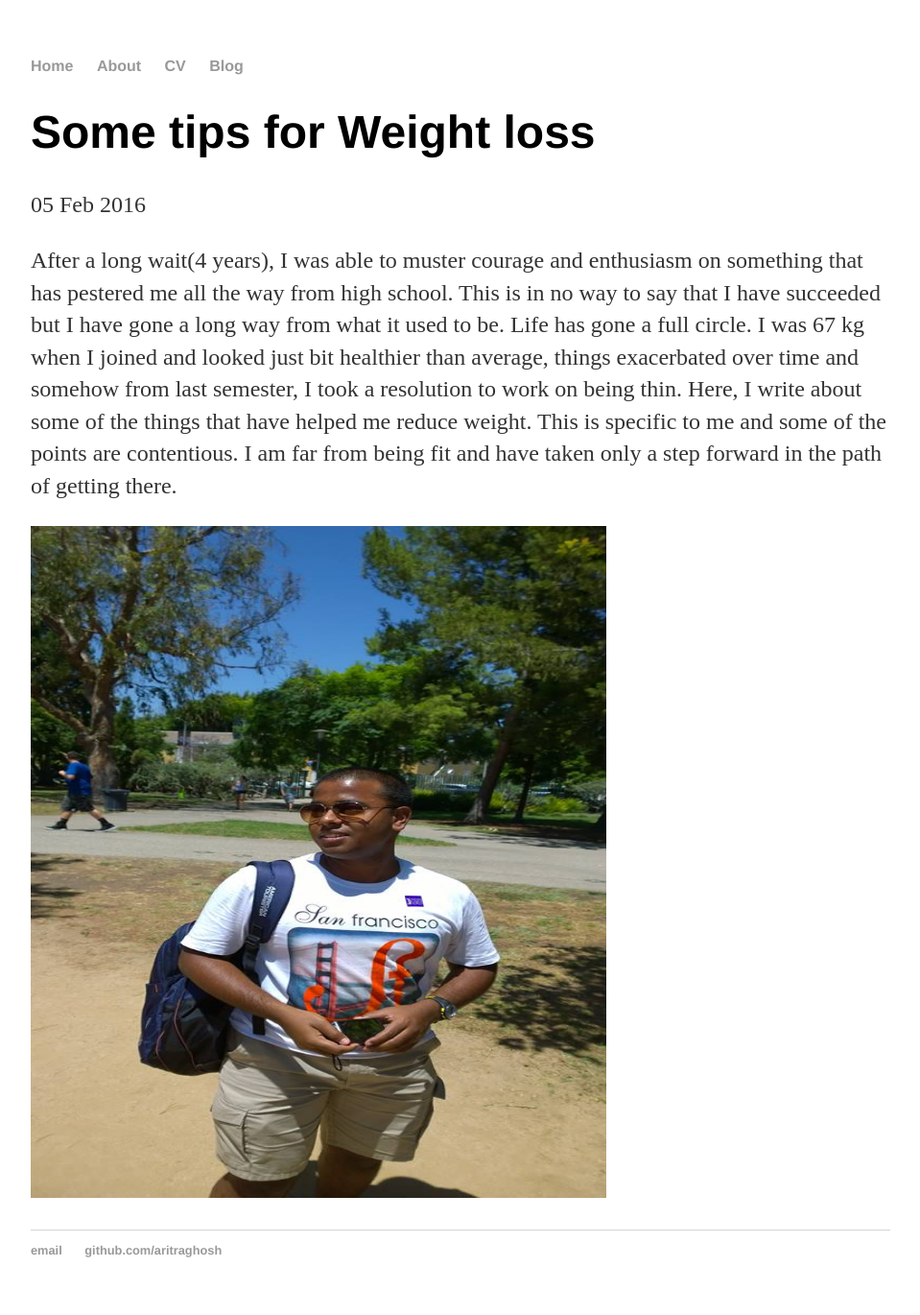
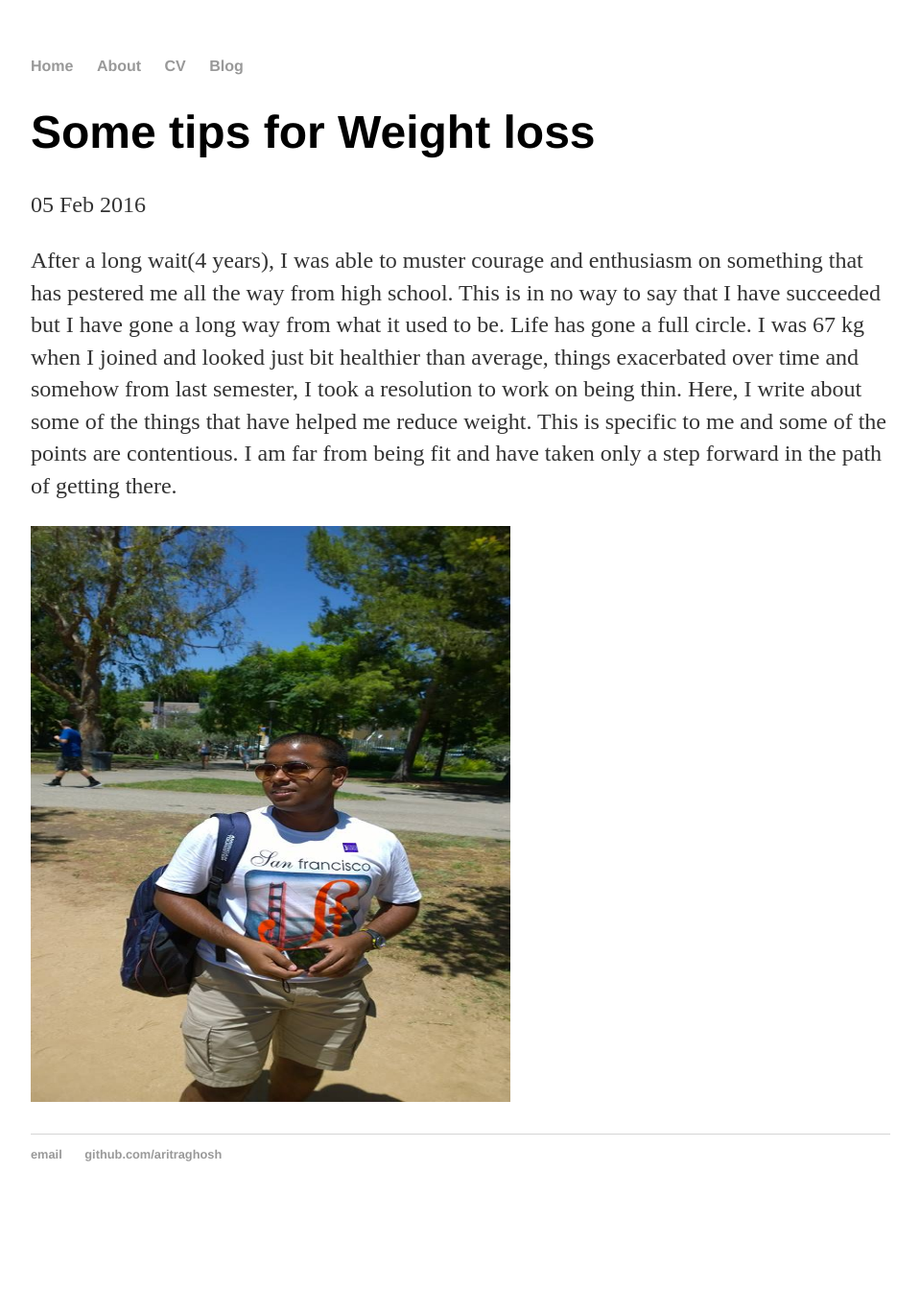
Before and after one commit to aritraghosh/aritraghosh.github.io, a Jekyll site: the page built from _posts/2016-02-05-some-tips-for-weight-loss.md, in a window 1280 px wide. Shown: the whole page at 96% size, without its empty margins (160-1119 px from the left). Built offline with Jekyll 4.4.1, drawn with Linux system fonts in a browser that asks for light colours; after the commit the page ends 1270 px from its top, so only the background shows below that.

Commit message:
Update 2016-02-05-some-tips-for-weight-loss.md

```diff
--- a/_posts/2016-02-05-some-tips-for-weight-loss.md
+++ b/_posts/2016-02-05-some-tips-for-weight-loss.md
@@ -9,4 +9,4 @@
 
 
 
-<img src="https://aritraghosh.github.io/images/Aritra_old.jpg" alt="Drawing" style="width: 600px; height: 700px"/>
+<img src="https://aritraghosh.github.io/images/Aritra_old.jpg" alt="Drawing" style="width: 500px; height: 600px"/>
```
